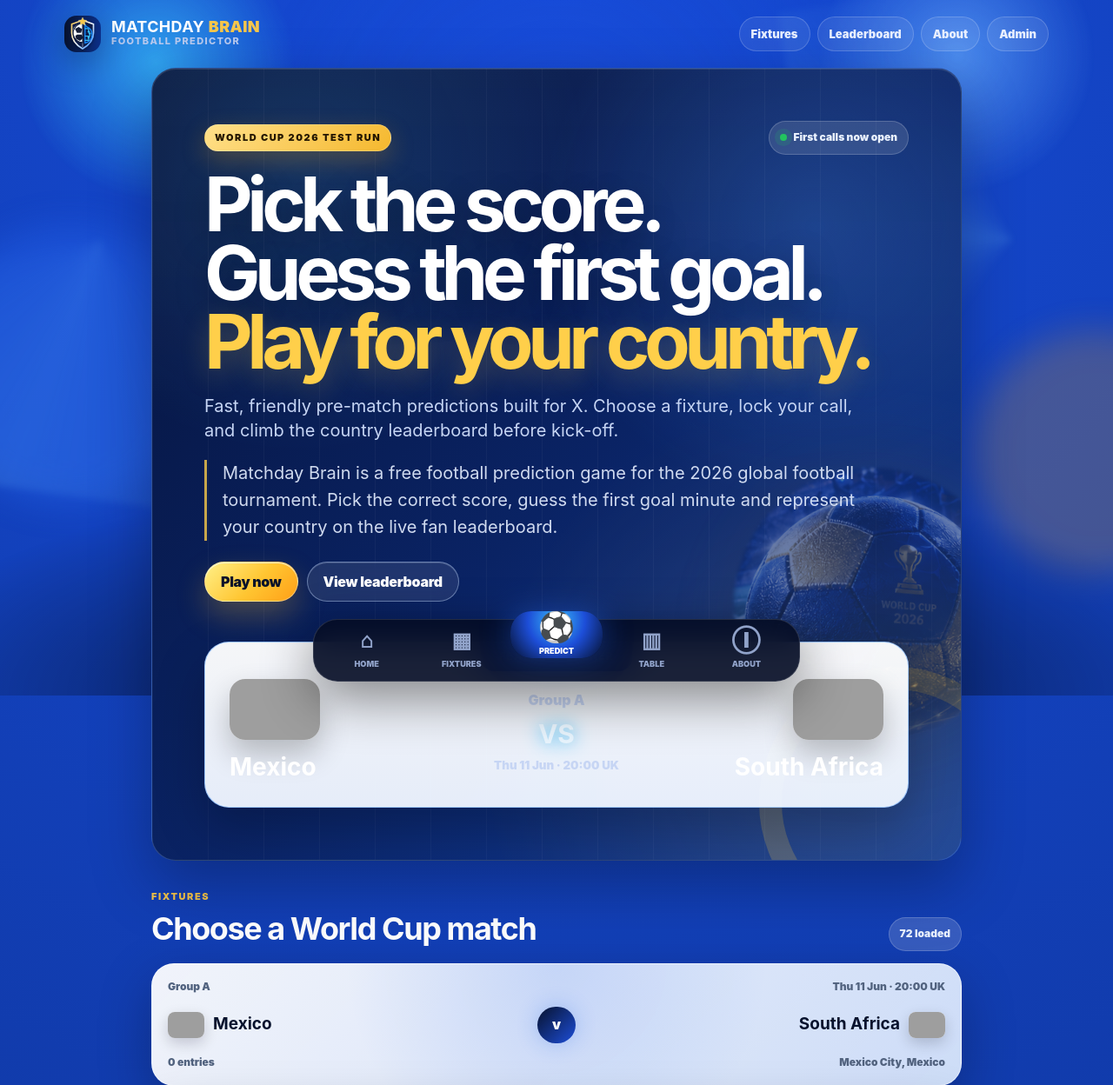
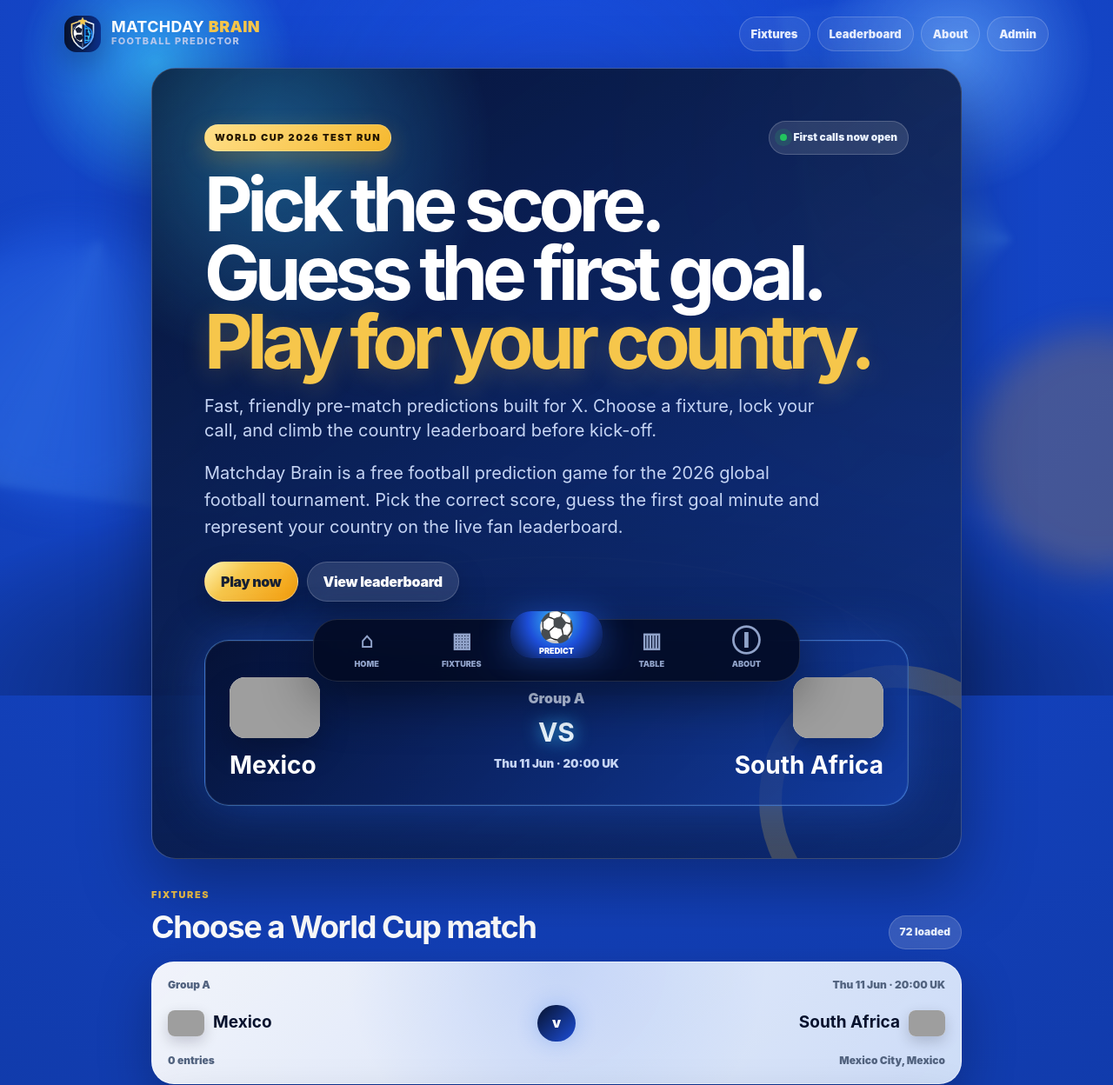
Before and after one commit to matchday-brain/matchday-brain, a Flask app: page / in a window 1280 px wide. Shown: the top 1248 px of the page at 87% size. Run offline with Flask 3, Linux system fonts and the light colour scheme; data comes from the database, SQL or seed files in the repository; data that the repository does not hold is empty; some libraries are stand-ins or nearby versions; grey boxes are pictures that could not be loaded.

Commit message:
Add files via upload

```diff
--- a/templates/index.html
+++ b/templates/index.html
@@ -14,156 +14,12 @@
 {% endblock %}
 
 {% block content %}
-
-<style>
-  /* Realistic football polish - keeps the working layout, replaces the CSS ball */
-  .premium-hero {
-    position: relative;
-    overflow: hidden;
-    isolation: isolate;
-    background:
-      radial-gradient(circle at 82% 20%, rgba(72, 148, 255, .26), transparent 30%),
-      radial-gradient(circle at 18% 12%, rgba(82, 196, 255, .14), transparent 30%),
-      linear-gradient(135deg, #06133a 0%, #0a2364 52%, #123f9f 100%) !important;
-    border: 1px solid rgba(170, 205, 255, .22);
-    box-shadow:
-      0 28px 70px rgba(0,0,0,.28),
-      inset 0 1px 0 rgba(255,255,255,.12);
-  }
-
-  .premium-hero::before {
-    content: "";
-    position: absolute;
-    inset: 0;
-    z-index: -3;
-    pointer-events: none;
-    background:
-      linear-gradient(90deg, rgba(255,255,255,.05) 1px, transparent 1px) 0 0 / 64px 100%,
-      radial-gradient(ellipse at 86% 86%, rgba(255, 207, 74, .18), transparent 38%),
-      linear-gradient(180deg, rgba(255,255,255,.04), transparent 48%);
-    opacity: .72;
-  }
-
-  .premium-hero .hero-real-ball {
-    position: absolute;
-    right: -70px;
-    bottom: 120px;
-    width: clamp(240px, 27vw, 380px);
-    height: auto;
-    z-index: 1;
-    pointer-events: none;
-    opacity: .34;
-    filter:
-      drop-shadow(0 30px 42px rgba(0,0,0,.38))
-      drop-shadow(0 0 34px rgba(255,207,74,.12));
-    transform: rotate(-8deg);
-  }
-
-  .premium-hero h1,
-  .premium-hero p,
-  .premium-hero .hero-actions,
-  .premium-hero .featured-match,
-  .premium-hero .hero-topline {
-    position: relative;
-    z-index: 2;
-  }
-
-  .premium-hero h1 {
-    max-width: 900px;
-    text-shadow: 0 14px 38px rgba(0,0,0,.28);
-  }
-
-  .premium-hero h1 em {
-    color: #ffcf4a;
-    font-style: normal;
-    text-shadow: 0 10px 32px rgba(255, 204, 64, .22);
-  }
-
-  .premium-hero p {
-    max-width: 780px;
-  }
-
-  .premium-hero .seo-intro {
-    max-width: 760px;
-    padding-left: 18px;
-    border-left: 3px solid rgba(255, 207, 74, .78);
-    color: rgba(229, 238, 255, .9);
-  }
-
-  .premium-hero .btn.primary {
-    background: linear-gradient(135deg, #fff088 0%, #ffc531 55%, #ff9f17 100%);
-    color: #071229;
-    box-shadow:
-      0 16px 34px rgba(255, 188, 38, .26),
-      inset 0 1px 0 rgba(255,255,255,.68);
-  }
-
-  .premium-hero .btn.glass {
-    background: rgba(255,255,255,.09);
-    border: 1px solid rgba(196, 218, 255, .44);
-    box-shadow: inset 0 1px 0 rgba(255,255,255,.15);
-  }
-
-  .premium-hero .featured-match {
-    margin-top: clamp(28px, 4vw, 46px);
-    background: linear-gradient(180deg, rgba(255,255,255,.96), rgba(239,245,255,.96));
-    box-shadow: 0 24px 58px rgba(0,0,0,.24);
-  }
-
-  @media (max-width: 760px) {
-    .premium-hero {
-      padding-bottom: 24px;
-    }
-
-    .premium-hero .hero-real-ball {
-      right: -115px;
-      bottom: 205px;
-      width: 255px;
-      opacity: .24;
-      transform: rotate(-8deg);
-    }
-
-    .premium-hero h1 {
-      font-size: clamp(48px, 13.5vw, 72px);
-      line-height: .9;
-      max-width: 100%;
-    }
-
-    .premium-hero p {
-      max-width: 100%;
-    }
-
-    .premium-hero .seo-intro {
-      display: none;
-    }
-
-    .premium-hero .hero-actions {
-      display: grid;
-      grid-template-columns: 1fr 1fr;
-      gap: 12px;
-    }
-
-    .premium-hero .hero-actions .btn {
-      width: 100%;
-      min-width: 0;
-      justify-content: center;
-      padding-left: 10px;
-      padding-right: 10px;
-    }
-
-    .premium-hero .featured-match {
-      margin-top: 24px;
-    }
-  }
-</style>
-
 {% set featured = fixtures[0] if fixtures else none %}
 <section class="hero-card premium-hero">
   <div class="hero-topline">
     <span class="tag tag-gold">World Cup 2026 test run</span>
     <span class="live-pill"><span class="pulse"></span>{% if today_predictions %}{{ today_predictions }} predictions today{% elif total_predictions %}{{ total_predictions }} predictions loaded{% else %}First calls now open{% endif %}</span>
   </div>
-  <img class="hero-real-ball" src="{{ url_for('static', filename='img/hero-football-realistic.png') }}" alt="" aria-hidden="true">
   <h1>Pick the score.<br>Guess the first goal.<br><em>Play for your country.</em></h1>
   <p>Fast, friendly pre-match predictions built for X. Choose a fixture, lock your call, and climb the country leaderboard before kick-off.</p>
   <p class="seo-intro">Matchday Brain is a free football prediction game for the 2026 global football tournament. Pick the correct score, guess the first goal minute and represent your country on the live fan leaderboard.</p>
```
